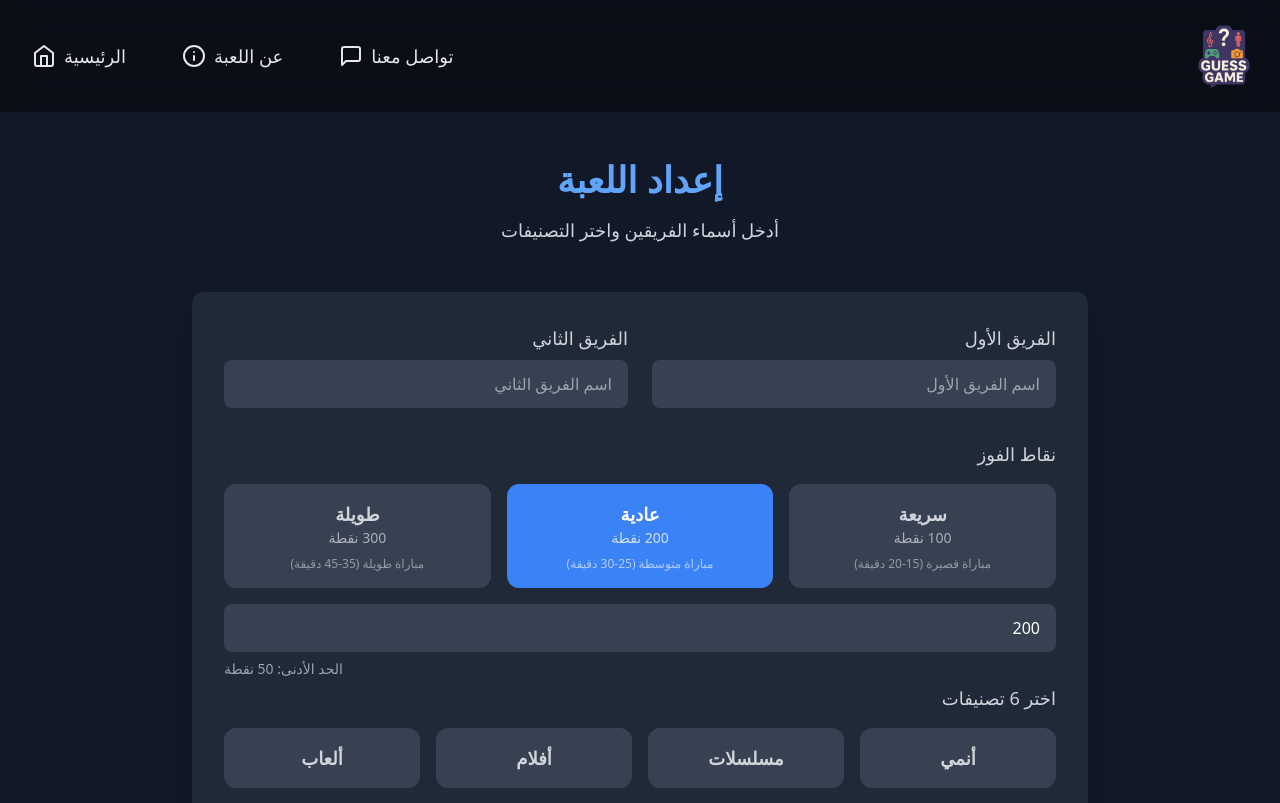
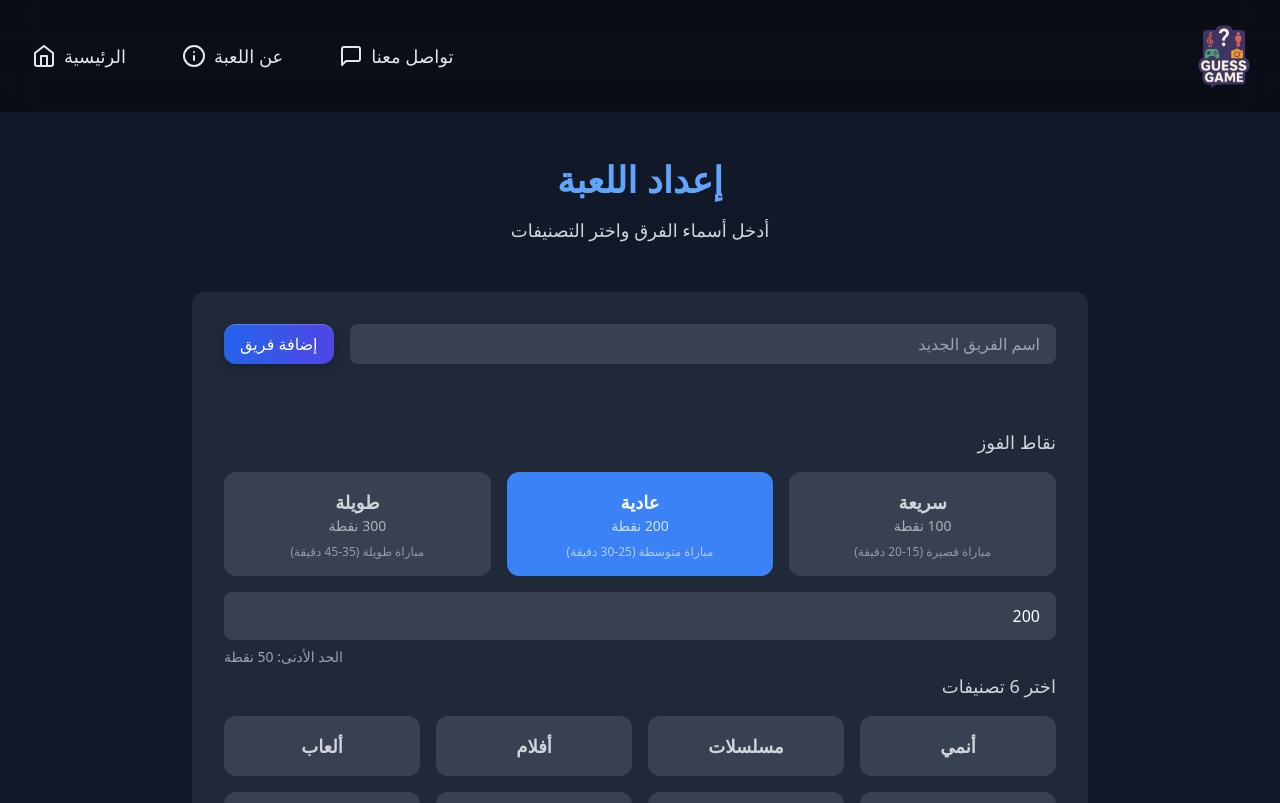
Before and after one commit to Abo3za/Guess-Master, a React (Vite) app: page /setup in a window 1280 px wide. Shown: the top 803 px of the page. Built offline with nearby package versions, Linux system fonts and the light colour scheme.

Commit message:
enchancement on teams

```diff
--- a/src/components/GameBoard.tsx
+++ b/src/components/GameBoard.tsx
@@ -1,6 +1,6 @@
 import React, { useState, useEffect } from 'react';
-import { ArrowRight, Crown, Eye, Check, Lightbulb, X } from 'lucide-react';
-import { useGameStore } from '../store/gameStore';
+import { ArrowRight, Crown, Eye, Lightbulb, X } from 'lucide-react';
+import { useGameStore, CATEGORIES } from '../store/gameStore';
 import { useNavigate } from 'react-router-dom';
 
 interface GameBoardProps {
@@ -15,7 +15,9 @@ export const GameBoard: React.FC<GameBoardProps> = ({ onBackToCategories }) => {
     revealDetail,
     checkWinCondition,
     gameEnded,
-    adjustScore
+    adjustScore,
+    setActiveTeam,
+    selectedCategory
   } = useGameStore();
 
   const [showAnswer, setShowAnswer] = useState(false);
@@ -57,6 +59,14 @@ export const GameBoard: React.FC<GameBoardProps> = ({ onBackToCategories }) => {
       adjustScore(teamId, points);
     }
 
+    // Always rotate to next team
+    const currentActiveTeam = teams.find(t => t.isActive);
+    if (currentActiveTeam) {
+      const currentTeamIndex = teams.findIndex(t => t.id === currentActiveTeam.id);
+      const nextTeamIndex = (currentTeamIndex + 1) % teams.length;
+      setActiveTeam(teams[nextTeamIndex].id);
+    }
+
     if (checkWinCondition()) {
       setTimeout(() => {
         setShowCorrectGuess(false);
@@ -72,6 +82,10 @@ export const GameBoard: React.FC<GameBoardProps> = ({ onBackToCategories }) => {
 
   if (!currentItem) return null;
 
+  const categoryLabel = selectedCategory && CATEGORIES[selectedCategory]
+    ? CATEGORIES[selectedCategory].label
+    : '';
+
   return (
     <div className="min-h-screen bg-gray-900 py-12 px-4" dir="rtl">
       <div className="max-w-4xl mx-auto">
@@ -84,6 +98,19 @@ export const GameBoard: React.FC<GameBoardProps> = ({ onBackToCategories }) => {
         </button>
 
         <div className="bg-gray-800 rounded-xl p-8 shadow-xl mb-8">
+          <div className="flex justify-between items-center mb-6">
+            <div className="flex items-center gap-4">
+              <h2 className="text-2xl font-bold text-blue-400">التصنيف:</h2>
+              <span className="text-white font-bold text-xl">{categoryLabel}</span>
+            </div>
+            <div className="flex items-center gap-2">
+              <span className="text-gray-300">الفريق النشط:</span>
+              <span className="text-white font-bold">
+                {teams.find(t => t.isActive)?.name}
+              </span>
+            </div>
+          </div>
+
           <div className="grid grid-cols-1 sm:grid-cols-2 gap-6">
             {currentItem.details.map((detail, index) => (
               <div
--- a/src/components/GameSetup.tsx
+++ b/src/components/GameSetup.tsx
@@ -1,5 +1,6 @@
 import React, { useState } from 'react';
-import { Play } from 'lucide-react';
+import { Plus, X, Crown, Play } from 'lucide-react';
+import { useGameStore } from '../store/gameStore';
 import { useNavigate } from 'react-router-dom';
 
 interface GameSetupProps {
@@ -84,11 +85,26 @@ const allCategories = [
 
 export const GameSetup: React.FC<GameSetupProps> = ({ onStart }) => {
   const navigate = useNavigate();
-  const [team1Name, setTeam1Name] = useState('');
-  const [team2Name, setTeam2Name] = useState('');
+  const { teams, addTeam, removeTeam, setActiveTeam, resetGame } = useGameStore();
+  const [newTeamName, setNewTeamName] = useState('');
   const [winningPoints, setWinningPoints] = useState(200);
   const [selectedCategories, setSelectedCategories] = useState<string[]>([]);
   const [error, setError] = useState('');
+
+  const handleAddTeam = () => {
+    if (newTeamName.trim() && teams.length < 6) {
+      addTeam(newTeamName.trim());
+      setNewTeamName('');
+    }
+  };
+
+  const handleRemoveTeam = (id: number) => {
+    removeTeam(id);
+  };
+
+  const handleSetActiveTeam = (id: number) => {
+    setActiveTeam(id);
+  };
 
   const handleCategoryToggle = (categoryValue: string) => {
     setSelectedCategories(prev => {
@@ -102,8 +118,8 @@ export const GameSetup: React.FC<GameSetupProps> = ({ onStart }) => {
   };
 
   const handleStartGame = () => {
-    if (!team1Name || !team2Name) {
-      setError('الرجاء إدخال أسماء الفريقين');
+    if (teams.length < 2) {
+      setError('الرجاء إضافة فريقين على الأقل');
       return;
     }
     if (selectedCategories.length !== 6) {
@@ -111,15 +127,7 @@ export const GameSetup: React.FC<GameSetupProps> = ({ onStart }) => {
       return;
     }
 
-    onStart(
-      [
-        { id: 1, name: team1Name, score: 0, isActive: true },
-        { id: 2, name: team2Name, score: 0, isActive: false }
-      ],
-      winningPoints,
-      false,
-      selectedCategories
-    );
+    onStart(teams, winningPoints, false, selectedCategories);
     navigate('/play');
   };
 
@@ -128,31 +136,66 @@ export const GameSetup: React.FC<GameSetupProps> = ({ onStart }) => {
       <div className="max-w-4xl mx-auto">
         <div className="text-center mb-12">
           <h1 className="text-4xl font-bold text-blue-400 mb-4">إعداد اللعبة</h1>
-          <p className="text-gray-300 text-lg">أدخل أسماء الفريقين واختر التصنيفات</p>
+          <p className="text-gray-300 text-lg">أدخل أسماء الفرق واختر التصنيفات</p>
         </div>
 
         <div className="bg-gray-800 rounded-xl p-8 shadow-xl mb-8">
-          <div className="grid grid-cols-1 md:grid-cols-2 gap-6 mb-8">
-            <div>
-              <label className="block text-gray-300 text-lg mb-2">الفريق الأول</label>
+          <div className="mb-8">
+            <div className="flex gap-4 mb-4">
               <input
                 type="text"
-                value={team1Name}
-                onChange={(e) => setTeam1Name(e.target.value)}
-                className="w-full bg-gray-700 text-white rounded-lg px-4 py-3 focus:ring-2 focus:ring-blue-500 outline-none"
-                placeholder="اسم الفريق الأول"
+                value={newTeamName}
+                onChange={(e) => setNewTeamName(e.target.value)}
+                placeholder="اسم الفريق الجديد"
+                className="flex-1 bg-gray-700 text-white rounded-lg px-4 py-2 focus:outline-none focus:ring-2 focus:ring-blue-500"
+                onKeyPress={(e) => e.key === 'Enter' && handleAddTeam()}
               />
+              <button
+                onClick={handleAddTeam}
+                disabled={!newTeamName.trim() || teams.length >= 6}
+                className="primary-button px-4 py-2"
+              >
+                إضافة فريق
+              </button>
             </div>
-            <div>
-              <label className="block text-gray-300 text-lg mb-2">الفريق الثاني</label>
-              <input
-                type="text"
-                value={team2Name}
-                onChange={(e) => setTeam2Name(e.target.value)}
-                className="w-full bg-gray-700 text-white rounded-lg px-4 py-3 focus:ring-2 focus:ring-blue-500 outline-none"
-                placeholder="اسم الفريق الثاني"
-              />
-            </div>
+            {teams.length >= 6 && (
+              <p className="text-red-400 text-center">لا يمكن إضافة أكثر من 6 فرق</p>
+            )}
+          </div>
+
+          <div className="grid grid-cols-1 md:grid-cols-2 lg:grid-cols-3 gap-4 mb-8">
+            {teams.map((team) => (
+              <div
+                key={team.id}
+                className={`team-card ${team.isActive ? 'ring-2 ring-blue-500' : ''}`}
+              >
+                <div className="flex items-center justify-between">
+                  <div className="flex items-center gap-2">
+                    <h3 className="text-xl font-bold text-white">{team.name}</h3>
+                    {team.isActive && <span className="text-yellow-400">👑</span>}
+                  </div>
+                  <button
+                    onClick={() => handleRemoveTeam(team.id)}
+                    className="text-red-400 hover:text-red-300"
+                  >
+                    ✕
+                  </button>
+                </div>
+                <div className="text-2xl font-bold text-blue-400">
+                  {team.score}
+                </div>
+                <button
+                  onClick={() => handleSetActiveTeam(team.id)}
+                  className={`mt-2 w-full py-2 rounded-lg ${
+                    team.isActive
+                      ? 'bg-blue-500 text-white'
+                      : 'bg-gray-700 text-gray-300 hover:bg-gray-600'
+                  }`}
+                >
+                  {team.isActive ? 'الفريق النشط' : 'تعيين كنشط'}
+                </button>
+              </div>
+            ))}
           </div>
 
           <div className="mb-8">
--- a/src/store/gameStore.ts
+++ b/src/store/gameStore.ts
@@ -1,6 +1,22 @@
 import { create } from 'zustand';
 import { persist } from 'zustand/middleware';
 import { GameState, Team, GameItem, Category } from '../types';
+
+export type Category = 'anime' | 'movies' | 'games' | 'books' | 'songs' | 'celebrities';
+
+interface CategoryInfo {
+  label: string;
+  icon: string;
+}
+
+export const CATEGORIES: Record<Category, CategoryInfo> = {
+  anime: { label: 'الأنمي', icon: '🎭' },
+  movies: { label: 'الأفلام', icon: '🎬' },
+  games: { label: 'الألعاب', icon: '🎮' },
+  books: { label: 'الكتب', icon: '📚' },
+  songs: { label: 'الأغاني', icon: '🎵' },
+  celebrities: { label: 'المشاهير', icon: '🌟' }
+};
 
 interface GameStore extends GameState {
   initializeGame: (teams: Team[], winningPoints: number, hideHints: boolean, selectedCategories: string[]) => void;
@@ -20,6 +36,10 @@ interface GameStore extends GameState {
   winningPoints: number;
   hideHints: boolean;
   selectedCategories: string[];
+  addTeam: (name: string) => void;
+  removeTeam: (id: number) => void;
+  setActiveTeam: (id: number) => void;
+  addUsedCategory: (category: string) => void;
 }
 
 const initialState: GameState = {
@@ -36,6 +56,7 @@ const initialState: GameState = {
   winningPoints: 200,
   hideHints: false,
   selectedCategories: [],
+  usedCategories: [],
 };
 
 export const useGameStore = create<GameStore>()(
@@ -56,6 +77,7 @@ export const useGameStore = create<GameStore>()(
           winningPoints,
           hideHints,
           selectedCategories,
+          usedCategories: [],
         });
       },
       setCurrentItem: (item) => {
@@ -217,6 +239,35 @@ export const useGameStore = create<GameStore>()(
       checkWinCondition: () => {
         const { teams, winningPoints } = get();
         return teams.some(team => team.score >= winningPoints);
+      },
+      addTeam: (name: string) => {
+        const newTeam: Team = {
+          id: Date.now(),
+          name,
+          score: 0,
+          isActive: get().teams.length === 0
+        };
+        set((state) => ({
+          teams: [...state.teams, newTeam]
+        }));
+      },
+      removeTeam: (id: number) => {
+        set((state) => ({
+          teams: state.teams.filter((team) => team.id !== id)
+        }));
+      },
+      setActiveTeam: (id: number) => {
+        set((state) => ({
+          teams: state.teams.map((team) => ({
+            ...team,
+            isActive: team.id === id
+          }))
+        }));
+      },
+      addUsedCategory: (category: string) => {
+        set((state) => ({
+          usedCategories: [...state.usedCategories, category]
+        }));
       }
     }),
     {
@@ -231,7 +282,8 @@ export const useGameStore = create<GameStore>()(
         categorySelectionCounts: state.categorySelectionCounts,
         isGameActive: state.isGameActive,
         gameEnded: state.gameEnded,
-        winningPoints: state.winningPoints
+        winningPoints: state.winningPoints,
+        usedCategories: state.usedCategories
       })
     }
   )
```
Also changed, not shown: src/data/games.json (added, +137 -0 lines).
